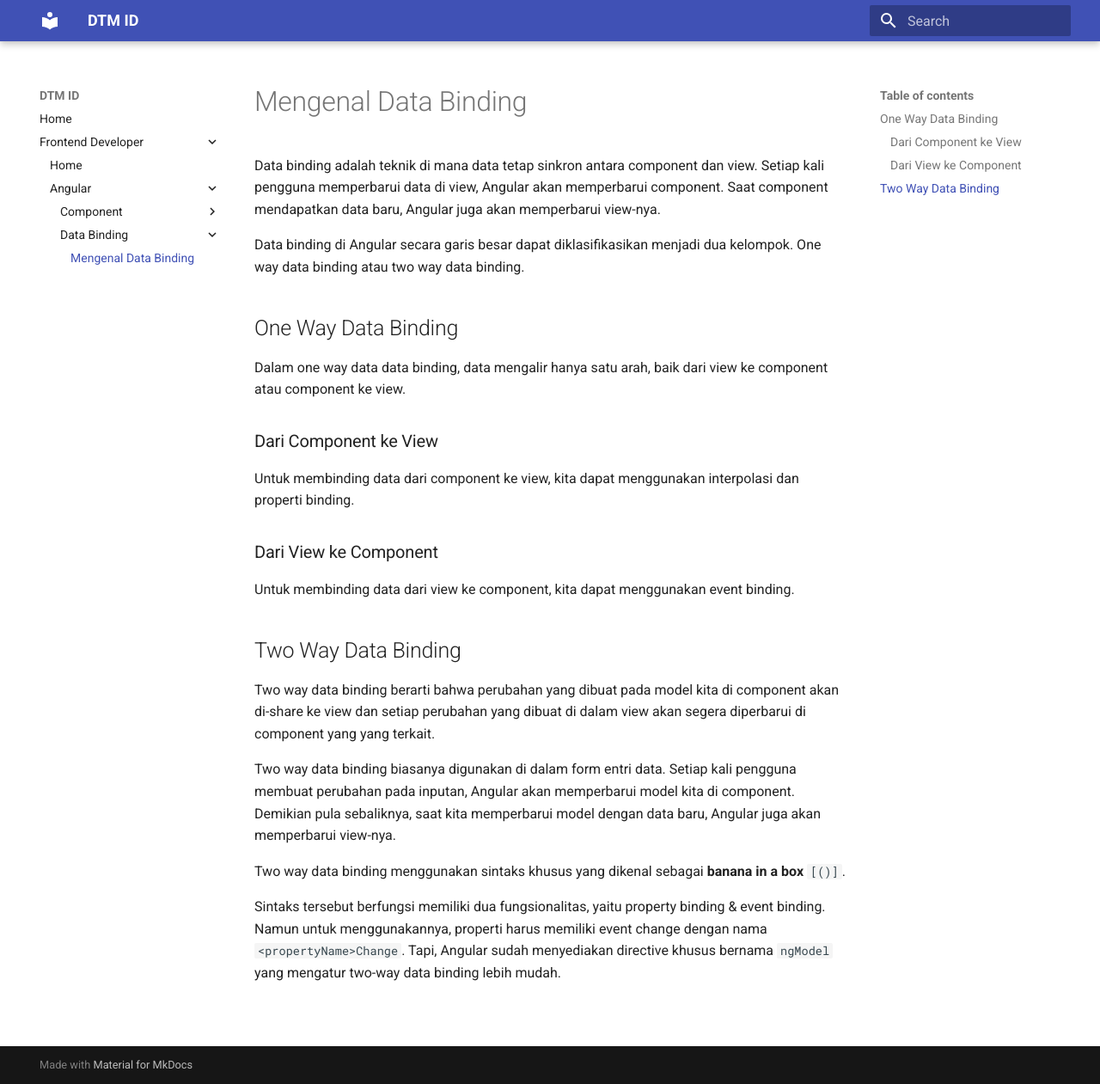
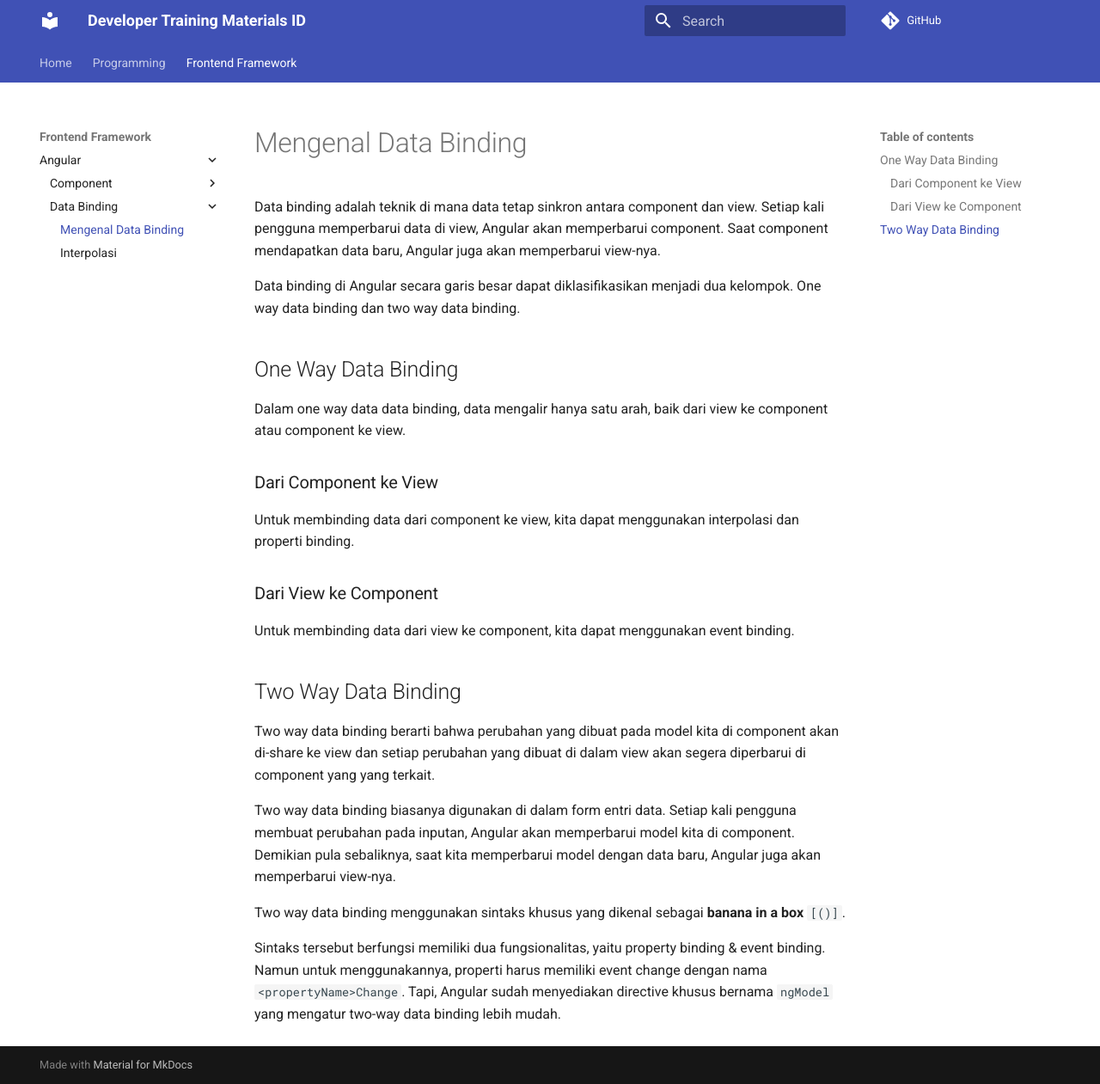
Before and after one commit to yanwarrior/dev-training-materials-id, an MkDocs documentation site: the page built from docs/doc_angular/data-binding/intro.md, in a window 1280 px wide and 1261 px high. Shown: the whole window at 86% size. Built offline with MkDocs 1.6.1 and Material for MkDocs 9.7.7, drawn with Linux system fonts in a browser that asks for light colours; comment, search, counter and statistics services are not loaded.

Commit message:
Update interpolasi

```diff
--- a/docs/doc_angular/data-binding/intro.md
+++ b/docs/doc_angular/data-binding/intro.md
@@ -2,7 +2,7 @@
 
 Data binding adalah teknik di mana data tetap sinkron antara component dan view. Setiap kali pengguna memperbarui data di view, Angular akan memperbarui component. Saat component mendapatkan data baru, Angular juga akan memperbarui view-nya.
 
-Data binding di Angular secara garis besar dapat diklasifikasikan menjadi dua kelompok. One way data binding atau two way data binding.
+Data binding di Angular secara garis besar dapat diklasifikasikan menjadi dua kelompok. One way data binding dan two way data binding.
 
 ## One Way Data Binding
 
--- a/mkdocs.yml
+++ b/mkdocs.yml
@@ -1,8 +1,10 @@
-site_name: DTM ID
+site_name: Developer Training Materials ID
 nav:
   - Home: index.md
-  - "Frontend Developer":
+  - Programming:
     - JavaScript: index.md
+    - TypeScript: index.md
+  - "Frontend Framework":
     - Angular:
       - Component:
         - "Mengenal Component": doc_angular/components/intro-component.md
@@ -10,5 +12,19 @@ nav:
         - "Properti Penting Metadata": doc_angular/components/properti-penting-metadata.md
       - "Data Binding":
         - "Mengenal Data Binding": doc_angular/data-binding/intro.md
+        - "Interpolasi": doc_angular/data-binding/interpolasi.md
 theme:
   name: material
+  features:
+    - navigation.instant
+    - navigation.instant.progress
+    - navigation.tabs
+repo_url: https://github.com/yanwarrior/dev-training-materials-id
+markdown_extensions:
+  - pymdownx.highlight:
+      anchor_linenums: true
+      line_spans: __span
+      pygments_lang_class: true
+  - pymdownx.inlinehilite
+  - pymdownx.snippets
+  - pymdownx.superfences
```
Also changed, not shown: docs/doc_angular/data-binding/interpolasi.md (added, +117 -0 lines).
